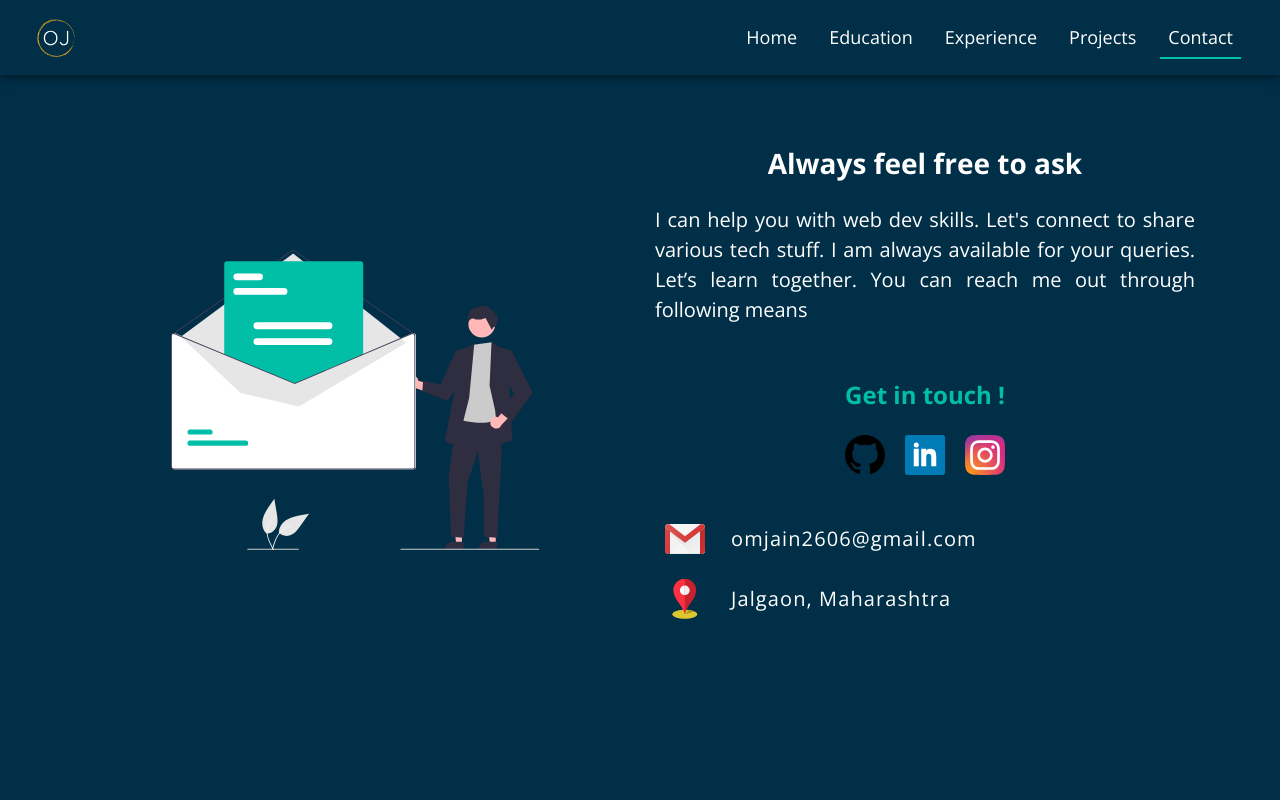
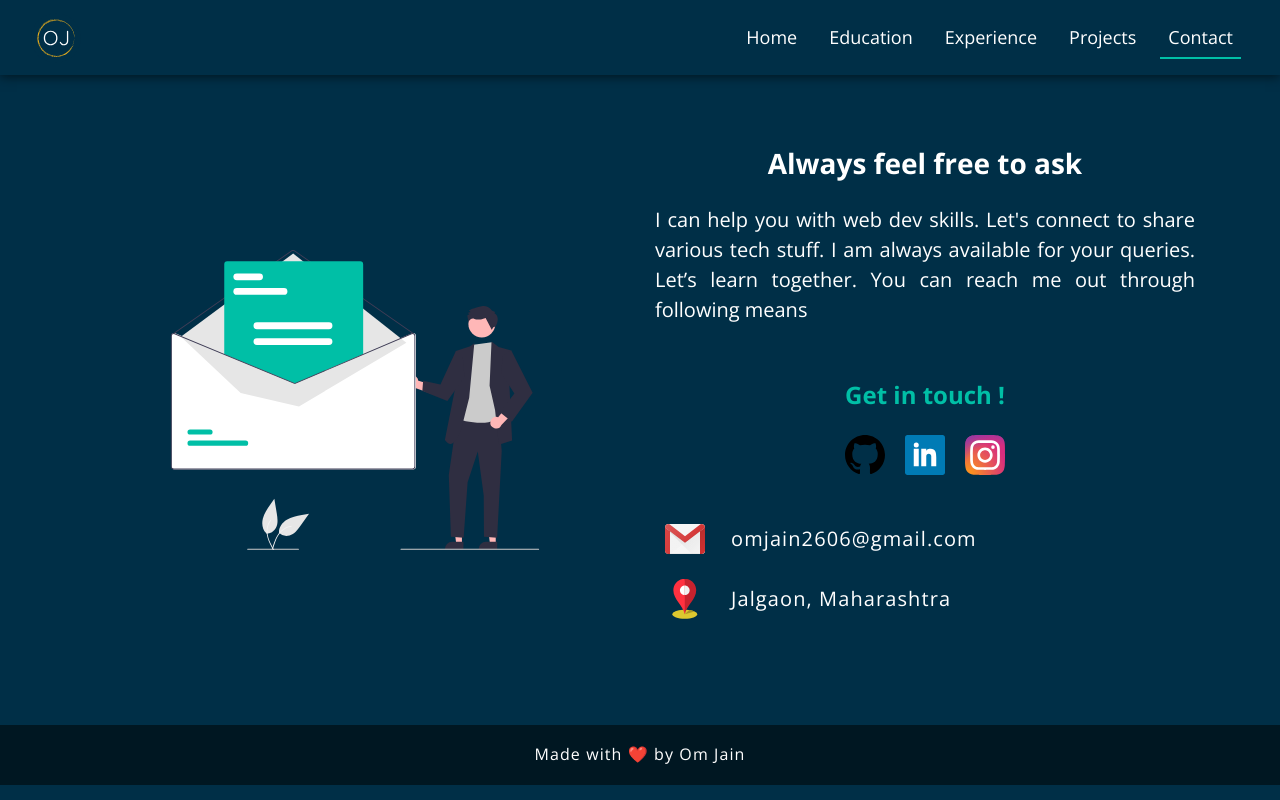
Before and after one commit to omjain2001/Portfolio, a React (Create React App) app: page /contact in a window 1280 px wide. Built offline with nearby package versions, Linux system fonts and the light colour scheme.

Commit message:
Inserted Footer

```diff
--- a/src/App.css
+++ b/src/App.css
@@ -181,6 +181,14 @@ body {
 .contact-list h4 {
   color: #00bfa6;
   font-weight: bold;
+}
+
+.custom-footer {
+  margin-top: 20px;
+  padding: 20px 0px;
+  background-color: #001722;
+  text-align: center;
+  letter-spacing: 1.1px;
 }
 
 /* #btn-back-to-top {
--- a/src/App.js
+++ b/src/App.js
@@ -6,6 +6,7 @@ import Education from "./pages/Education";
 import Experience from "./pages/Experience";
 import Project from "./pages/Project";
 import Contact from "./pages/Contact";
+import { Footer } from "./components/Footer";
 require("@popperjs/core");
 
 function App() {
@@ -19,6 +20,7 @@ function App() {
         <Route exact path="/project" component={Project} />
         <Route exact path="/contact" component={Contact} />
       </Switch>
+      <Footer />
       {/* <ScrollTop /> */}
     </BrowserRouter>
   );
--- /dev/null
+++ b/src/components/Footer.js
@@ -0,0 +1,9 @@
+import React from "react";
+
+export const Footer = () => {
+  return (
+    <footer className="custom-footer">
+      <h6 className="mb-0">Made with &#10084;&#65039; by Om Jain</h6>
+    </footer>
+  );
+};
--- a/src/info.js
+++ b/src/info.js
@@ -1,11 +1,11 @@
 export const typedInfo = [
-  "I am a MERN stack developer",
+  "I am a Full stack developer",
   "I am familiar with React Native",
   "I am exploring ML and Cloud Computing",
 ];
 
 export const bio = `I am currently pursuing Bachelor's degree in Information Technology from
-Pune Institute of Computer Technology. I am a MERN stack developer and also familiar with React
+Pune Institute of Computer Technology. I am a Full stack developer and also familiar with React
 Native for cross platform web app. Currently, I am exploring Machine Learning and Cloud Computing
 domains. Looking forward to develop my problem solving skill to solve real life problems. Besides,
 I like to play chess, cricket, watch movies. Eager to learn many new tech stuff ahead !!`;
--- a/src/pages/Home.js
+++ b/src/pages/Home.js
@@ -131,7 +131,7 @@ const Home = () => {
       >
         <div className="col-lg-6 text-center">
           <div className="mx-auto">
-            <h3 className="greeting">Holla everyone !</h3>
+            <h3 className="greeting">Holla everyone!</h3>
             <h1 className="name display-3 my-3 font-weight-bold">
               I'm <span style={{ color: COLORS.button }}>Om Jain</span>
             </h1>
```
